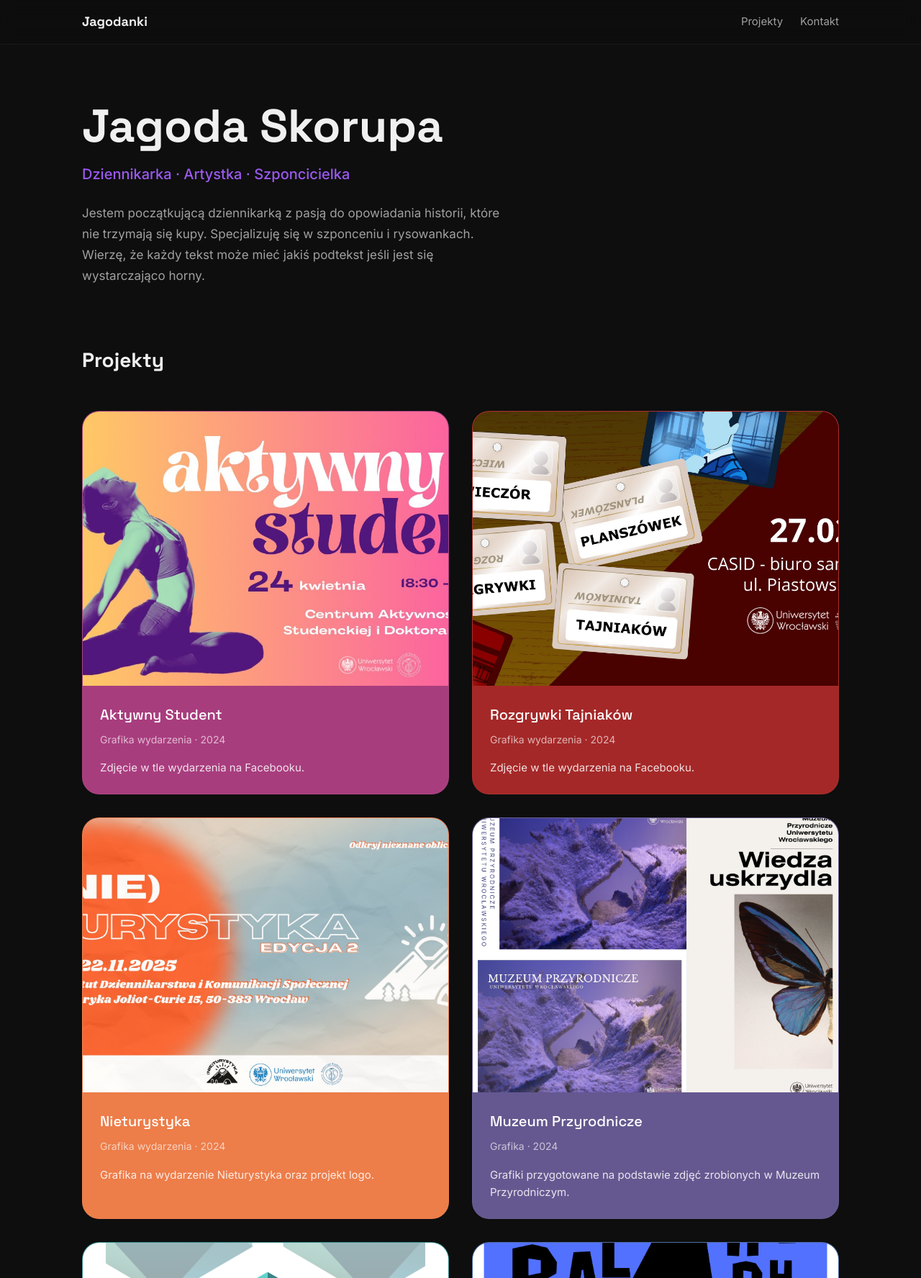
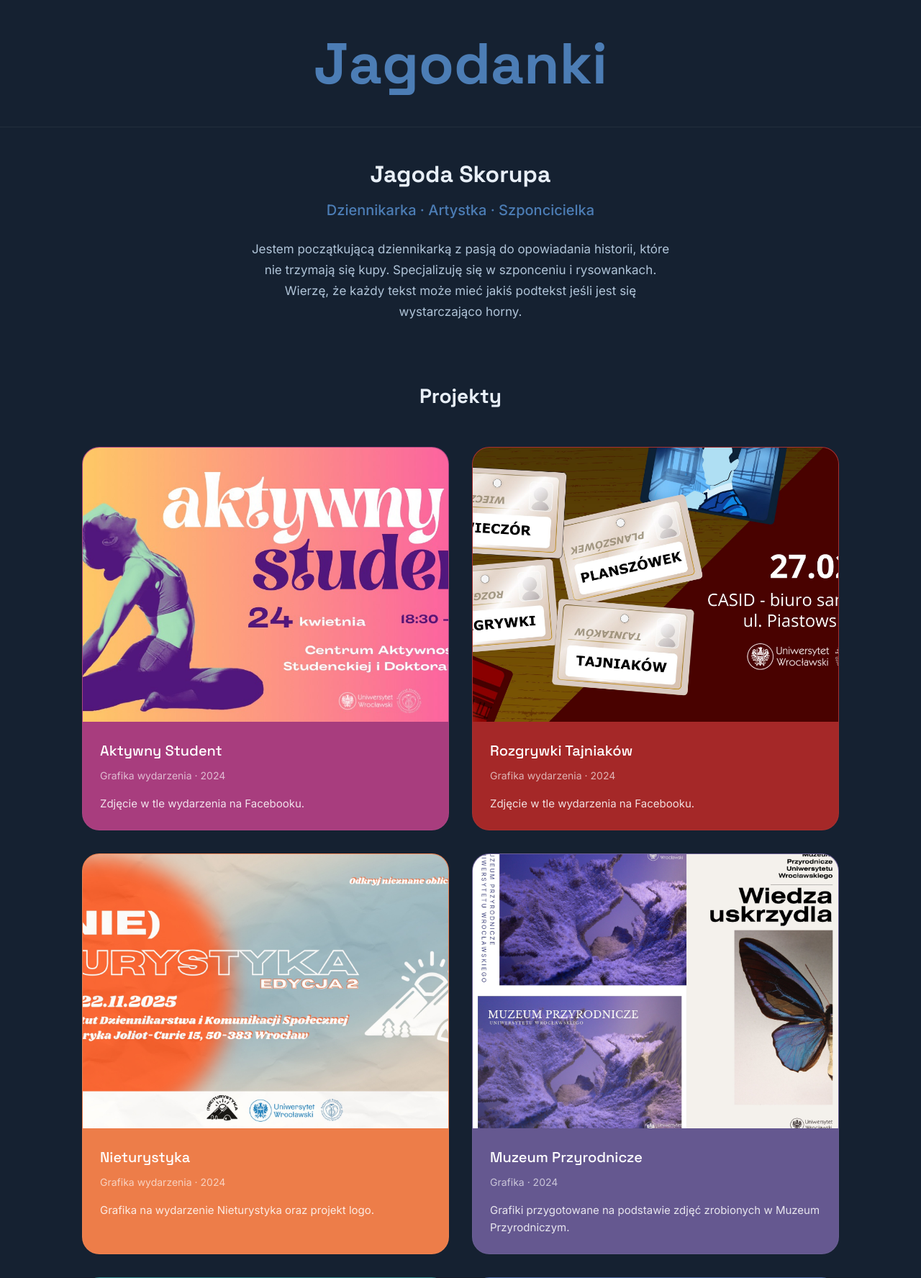
Before and after one commit to drikqlis/jagodanki, a Flask app: page / in a window 1280 px wide. Shown: the top 1776 px of the page at 72% size. Run offline with Flask 3, Linux system fonts and the light colour scheme.

Commit message:
chore: color changes

```diff
--- a/static/css/style.css
+++ b/static/css/style.css
@@ -1,15 +1,15 @@
 :root {
-    --bg-primary: #0E0E0E;
-    --bg-secondary: #1A1A1A;
-    --bg-tertiary: #252525;
+    --bg-primary: #152131;
+    --bg-secondary: #1c2a3d;
+    --bg-tertiary: #243448;
 
-    --accent: #9B59F0;
-    --accent-light: #B07AF5;
-    --accent-dim: #7B3FD0;
+    --accent: #4c7db5;
+    --accent-light: #6593c7;
+    --accent-dim: #3d6799;
 
-    --text-primary: #F0F0F0;
-    --text-secondary: #A0A0A0;
-    --text-muted: #666666;
+    --text-primary: #e8eff7;
+    --text-secondary: #b0c4d8;
+    --text-muted: #7a91a8;
 
     --space-xs: 0.5rem;
     --space-sm: 1rem;
@@ -77,63 +77,53 @@
 /* ===== Navigation ===== */
 
 .navbar {
-    position: fixed;
-    top: 0;
-    left: 0;
-    right: 0;
-    z-index: 100;
-    background-color: rgba(14, 14, 14, 0.85);
-    backdrop-filter: blur(12px);
-    -webkit-backdrop-filter: blur(12px);
+    background-color: var(--bg-primary);
     border-bottom: 1px solid rgba(255, 255, 255, 0.06);
 }
 
 .nav-container {
     max-width: var(--max-width);
     margin: 0 auto;
-    padding: var(--space-sm) var(--space-md);
+    padding: var(--space-md) var(--space-md);
     display: flex;
-    justify-content: space-between;
+    justify-content: center;
     align-items: center;
 }
 
 .nav-logo {
     font-family: var(--font-heading);
-    font-size: 1.125rem;
+    font-size: clamp(3rem, 8vw, 5rem);
     font-weight: 700;
     color: var(--text-primary);
-    transition: color var(--transition);
+    transition: opacity var(--transition);
 }
 
 .nav-logo:hover {
-    color: var(--accent);
+    opacity: 0.85;
 }
 
-.nav-links {
-    display: flex;
-    gap: var(--space-md);
+.nav-logo .letter {
+    transition: transform var(--transition);
+    display: inline-block;
 }
 
-.nav-links a {
-    font-size: 0.9375rem;
-    color: var(--text-secondary);
-    transition: color var(--transition);
+.nav-logo:hover .letter {
+    transform: translateY(-2px);
 }
 
-.nav-links a:hover {
-    color: var(--accent);
-}
+.nav-logo .letter { color: var(--accent); }
 
 /* ===== Hero Section ===== */
 
 .hero {
-    padding-top: calc(var(--space-2xl) + 60px);
+    padding-top: var(--space-xl);
     padding-bottom: var(--space-2xl);
+    text-align: center;
 }
 
 .hero-name {
     font-family: var(--font-heading);
-    font-size: clamp(2.5rem, 5vw, 4rem);
+    font-size: clamp(1.5rem, 3vw, 2rem);
     font-weight: 700;
     color: var(--text-primary);
     line-height: 1.1;
@@ -150,6 +140,7 @@
 .hero-description {
     font-size: 1.0625rem;
     max-width: 600px;
+    margin: 0 auto;
     line-height: 1.7;
 }
 
@@ -165,6 +156,7 @@
     font-weight: 700;
     color: var(--text-primary);
     margin-bottom: var(--space-xl);
+    text-align: center;
 }
 
 .projects-grid {
@@ -271,25 +263,25 @@
     }
 
     .hero {
-        padding-top: calc(var(--space-xl) + 60px);
+        padding-top: var(--space-lg);
         padding-bottom: var(--space-xl);
     }
 }
 
 @media (max-width: 480px) {
-    .nav-links {
-        gap: var(--space-sm);
+    .nav-logo {
+        font-size: 2.5rem;
     }
 
     .hero-name {
-        font-size: 2rem;
+        font-size: 1.25rem;
     }
 }
 
 /* ===== Article Pages ===== */
 
 .article {
-    padding-top: calc(var(--space-2xl) + 60px);
+    padding-top: var(--space-xl);
     padding-bottom: var(--space-2xl);
 }
 
@@ -380,6 +372,12 @@
     font-style: italic;
 }
 
+.article-content ul,
+.article-content ol {
+    padding-left: var(--space-lg);
+    margin-bottom: var(--space-md);
+}
+
 /* ===== Audio Player ===== */
 
 .audio-player-wrapper {
--- a/templates/audio.html
+++ b/templates/audio.html
@@ -33,9 +33,9 @@
 <script>
     const wavesurfer = WaveSurfer.create({
         container: '#waveform',
-        waveColor: '#a855f7',
-        progressColor: '#7c3aed',
-        cursorColor: '#7c3aed',
+        waveColor: '#3d6799',
+        progressColor: '#6593c7',
+        cursorColor: '#4c7db5',
         barWidth: 3,
         barGap: 2,
         barRadius: 3,
--- a/templates/base.html
+++ b/templates/base.html
@@ -18,11 +18,9 @@
 <body>
     <nav class="navbar">
         <div class="nav-container">
-            <a href="/" class="nav-logo">Jagodanki</a>
-            <div class="nav-links">
-                <a href="#projekty">Projekty</a>
-                <a href="#kontakt">Kontakt</a>
-            </div>
+            <a href="/" class="nav-logo">
+                <span class="letter letter-1">J</span><span class="letter letter-2">a</span><span class="letter letter-3">g</span><span class="letter letter-4">o</span><span class="letter letter-5">d</span><span class="letter letter-6">a</span><span class="letter letter-7">n</span><span class="letter letter-8">k</span><span class="letter letter-9">i</span>
+            </a>
         </div>
     </nav>
 
```
